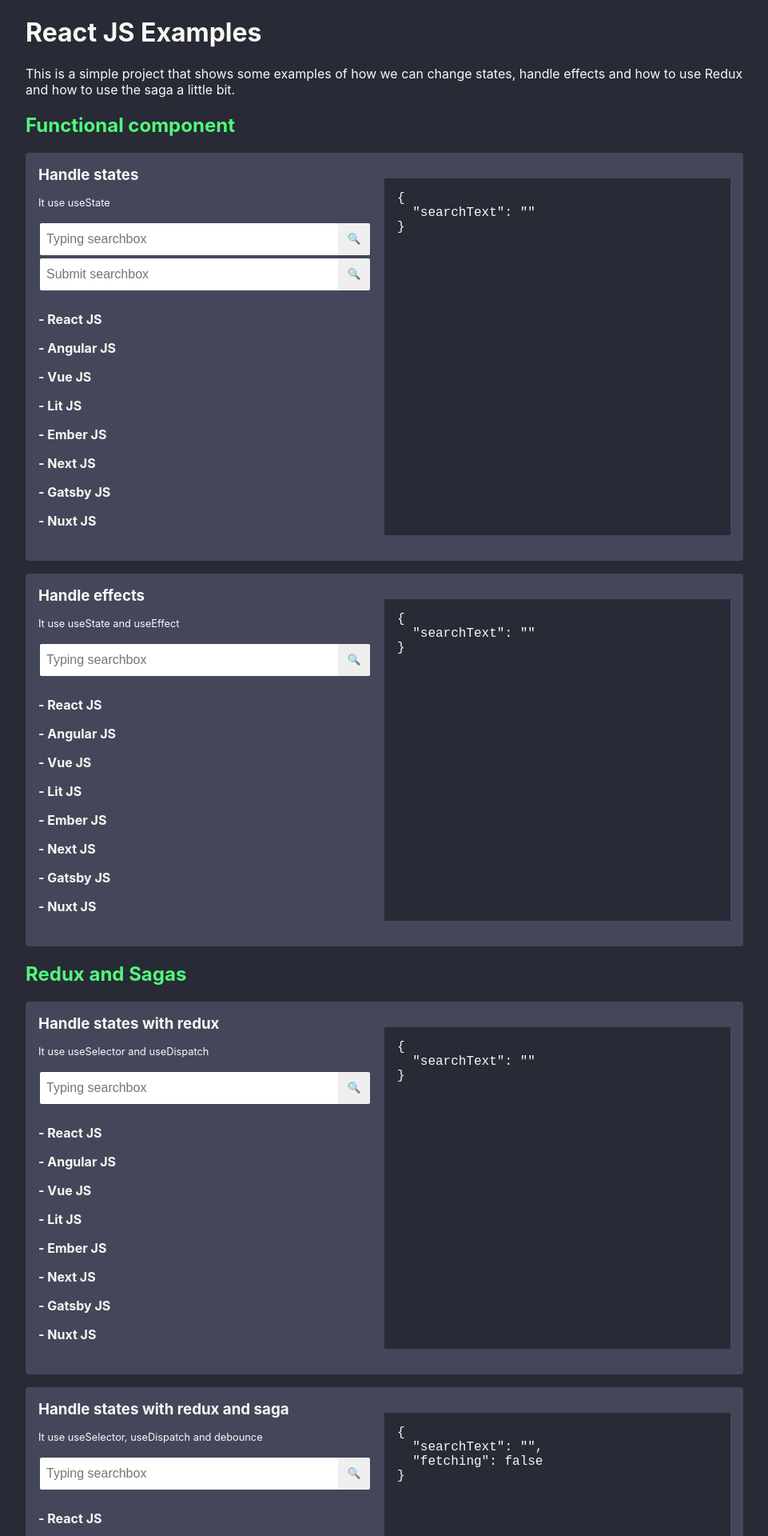
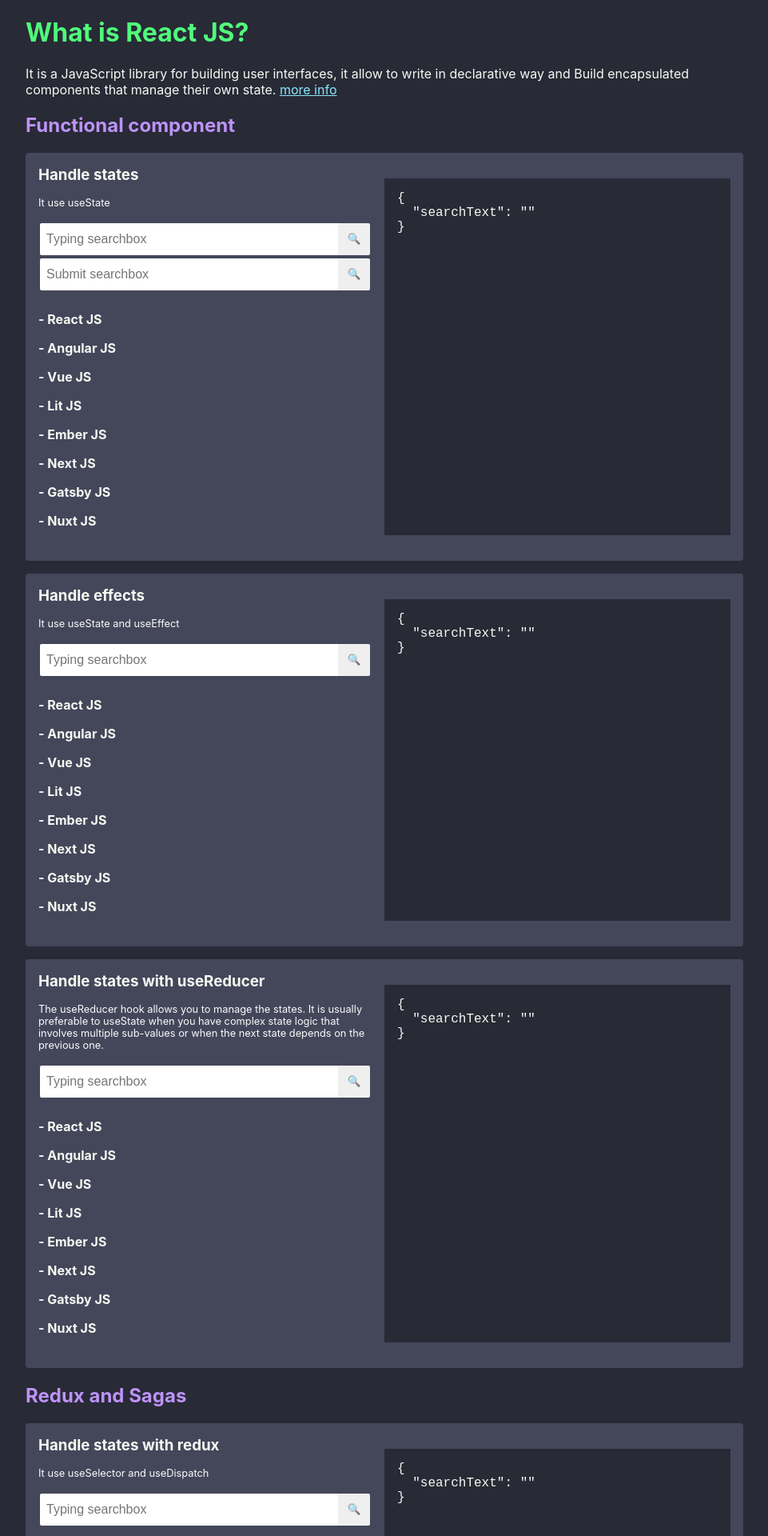
Before and after one commit to MaxiGarcia13/examples-react, a React (Vite) app: page / in a window 1280 px wide. Shown: the top 1920 px of the page at 80% size, without its empty margins (159-1120 px from the left). Built offline with nearby package versions, Linux system fonts and the light colour scheme.

Commit message:
feat: re-organize the sections

```diff
--- a/src/components/App/app.css
+++ b/src/components/App/app.css
@@ -18,12 +18,19 @@
   align-items: center;
 }
 
-.footer a,
-.footer a:visited {
-  padding: 0 0.5rem;
-  color: #8be9fd;
-}
-
 .title {
   color: #50fa7b;
 }
+
+.subtitle {
+  color: #bd93f9;
+}
+
+.footer a {
+  padding: 0 0.5rem;
+}
+
+a,
+a:visited {
+  color: #8be9fd;
+}
--- a/src/components/App/index.jsx
+++ b/src/components/App/index.jsx
@@ -5,6 +5,7 @@
 import HandleEffectsClass from '../handle-effects-class';
 import HandleStatesWithReduxFC from '../handle-states-with-redux-fc';
 import HandleStatesWithReduxAndSagaFC from '../handle-states-with-redux-and-saga-fc';
+import HandleStatesWithUseReducerFC from '../handle-states-with-use-reducer';
 import store from '../../redux';
 import './app.css';
 
@@ -12,22 +13,23 @@
   return (
     <>
       <header className='header'>
-        <h1>React JS Examples</h1>
+        <h1 className='title'>What is React JS?</h1>
         <p>
-          This is a simple project that shows some examples of how we can change states, handle effects and how to use
-          Redux and how to use the saga a little bit.
+          It is a JavaScript library for building user interfaces, it allow to write in declarative way and Build
+          encapsulated components that manage their own state. <a href='https://reactjs.org/'>more info</a>
         </p>
       </header>
       <main className='main'>
-        <h2 className='title'>Functional component</h2>
+        <h2 className='subtitle'>Functional component</h2>
         <HandleStateFC />
         <HandleEffectsFC />
-        <h2 className='title'>Redux and Sagas</h2>
+        <HandleStatesWithUseReducerFC />
+        <h2 className='subtitle'>Redux and Sagas</h2>
         <Provider store={store}>
           <HandleStatesWithReduxFC />
           <HandleStatesWithReduxAndSagaFC />
         </Provider>
-        <h2 className='title'>Class component (avoid to use)</h2>
+        <h2 className='subtitle'>Class component (avoid to use)</h2>
         <HandleStateClass />
         <HandleEffectsClass />
       </main>
```
